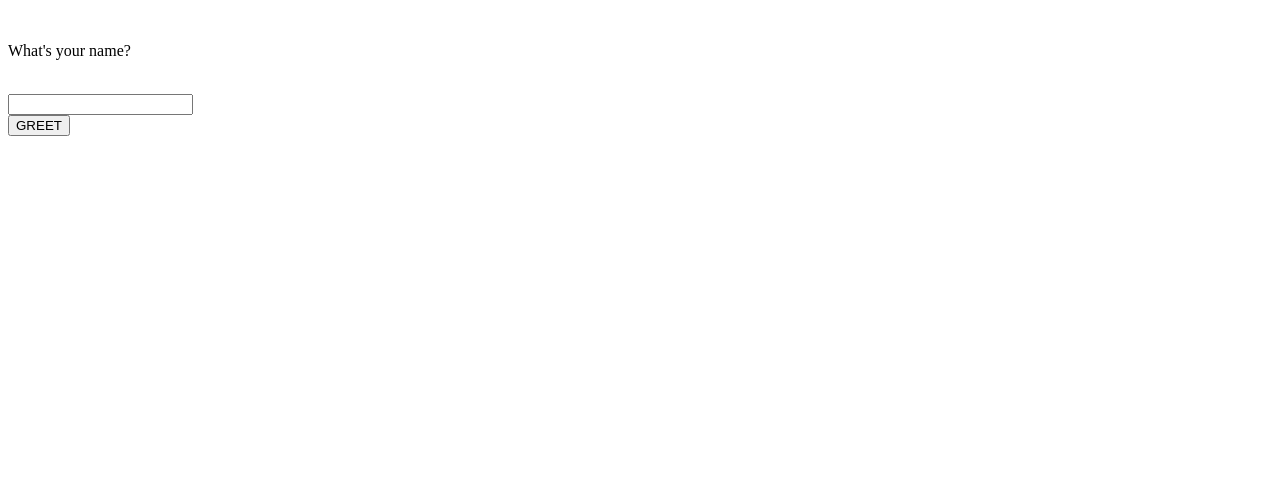
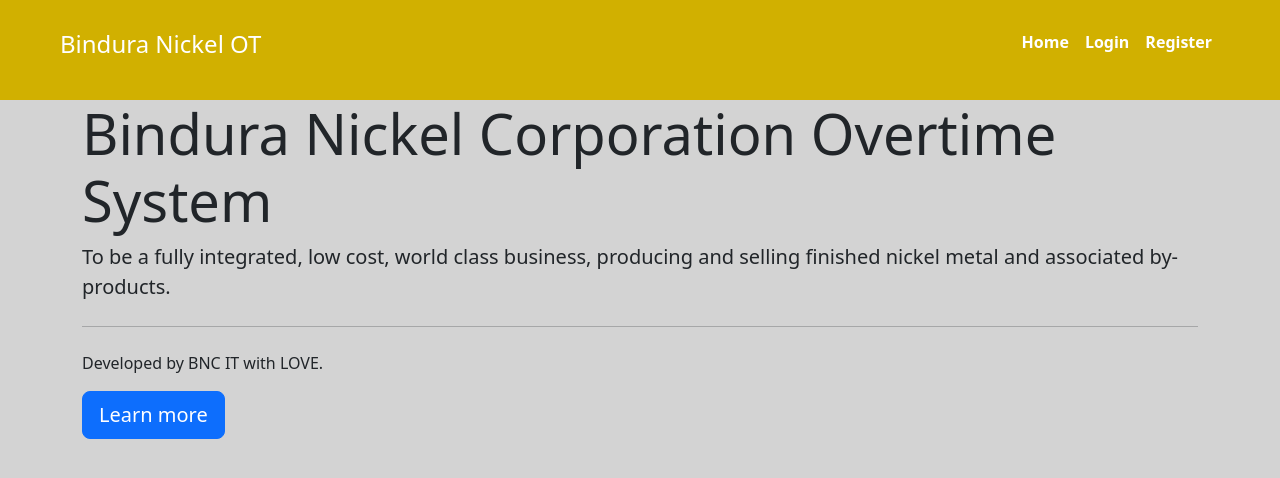
Before and after one commit to Hosiajr/BNCOverTimeSystem, a Flask app: page /hello in a window 1280 px wide. Shown: the top 478 px of the page. Run offline with Flask 2, Linux system fonts and the light colour scheme.

Commit message:
Add files via upload

```diff
--- a/templates/index.html
+++ b/templates/index.html
@@ -1,25 +1,39 @@
 <!DOCTYPE html>
+<html lang="en">
+<head>
+    <meta charset="UTF-8">
+    <meta http-equiv="X-UA-Compatible" content="IE=edge">
+    <meta name="viewport" content="width=device-width, initial-scale=1.0">
+    <!-- CSS only -->
+    <link href="https://cdn.jsdelivr.net/npm/bootstrap@5.2.0-beta1/dist/css/bootstrap.min.css" rel="stylesheet" integrity="sha384-0evHe/X+R7YkIZDRvuzKMRqM+OrBnVFBL6DOitfPri4tjfHxaWutUpFmBp4vmVor" crossorigin="anonymous">
+    <link rel="stylesheet" href="static/css/style.css">
+    <title>BNCOT</title>
+</head>
+<body>
+    <nav>
 
-<html>
-    <head>
-        <meta charset="UTF-8">
-        <title>Hello World</title>
-    </head>
-    <body>
+        <h4>Bindura Nickel OT</h4>
 
-        <img src ="">
+        <ul>
+            <li><a href="">Home</a></li>
+            <li><a href="/login">Login</a></li>
+            <li><a href="/register">Register</a></li>
+            </ul>
+    </nav>
 
-        <form action="greet" method="post">
-            {% for message in get_flashed_messages()%}
-                <p> {{message}} </p>
-            {% endfor %}
-            <br>
-            <input type="text" name="name_input">
-            <br>
-            <input type="submit" value="GREET" id="greet">
+    <div class="container mt4">
+        <div class="jumbotron">
+            <h1 class="display-4">Bindura Nickel Corporation Overtime System</h1>
+            <p class="lead">To be a fully integrated, low cost, world class business, producing and selling finished nickel metal and associated by-products.</p>
+            <hr class="my-4">
+            <p>Developed by BNC IT with LOVE.</p>
+            <a class="btn btn-primary btn-lg" href="#" role="button">Learn more</a>
+        </div>
 
-        </form>
-    </body>
+    </div>
 
 
+    <script src="https://cdn.jsdelivr.net/npm/bootstrap@5.2.0-beta1/dist/js/bootstrap.bundle.min.js" integrity="sha384-pprn3073KE6tl6bjs2QrFaJGz5/SUsLqktiwsUTF55Jfv3qYSDhgCecCxMW52nD2" crossorigin="anonymous"></script>
+  </body>
+</body>
 </html>
```
